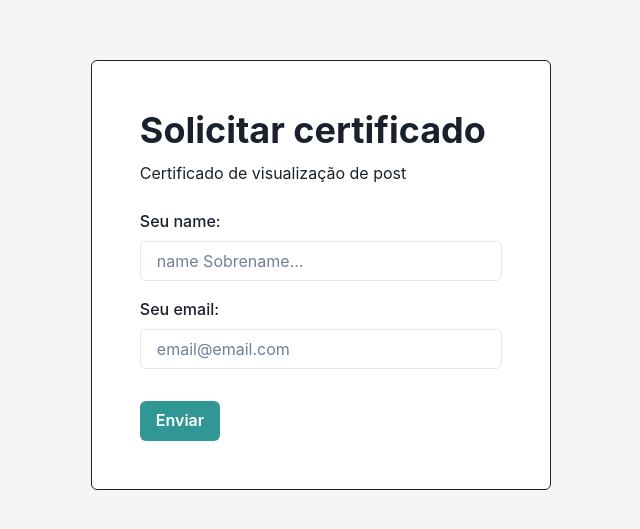
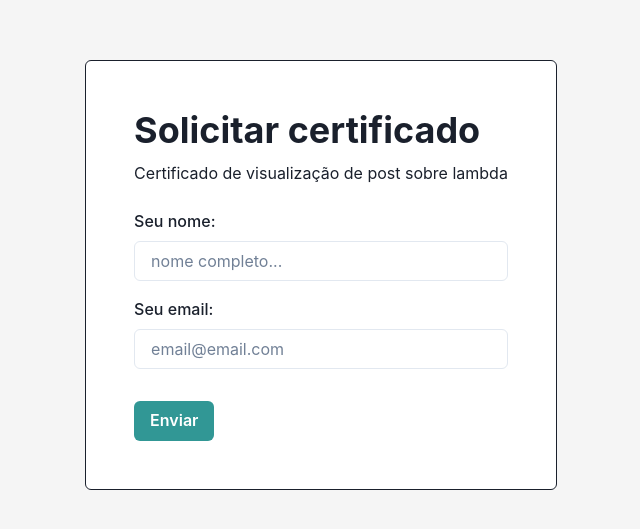
Before and after one commit to thuurzz/front-form-solicita-certificado-nextjs, a Next.js app: page / in a window 1280 px wide. Shown: the part 125-654 px from the top of the page, without its empty margins (319-959 px from the left). Built offline with nearby package versions, Linux system fonts and the light colour scheme.

Commit message:
fix: nome dos inputs

```diff
--- a/pages/index.tsx
+++ b/pages/index.tsx
@@ -49,7 +49,7 @@ export default function Home() {
           position: "top",
           title: "Solicitação enviada.",
           description:
-            "Tudo certo, em alguns instantes verifique seu e-mail, inclusive a caixa de spam.",
+            "Tudo certo! Em alguns instantes verifique seu e-mail, inclusive a caixa de spam.",
           status: "success",
           duration: 9000,
           isClosable: true,
@@ -88,15 +88,15 @@ export default function Home() {
         <FormControl>
           <Heading mb={2}>Solicitar certificado</Heading>
           <Text fontSize={"md"} mb={6}>
-            Certificado de visualização de post
+            Certificado de visualização de post sobre lambda
           </Text>
-          <FormLabel>Seu name:</FormLabel>
+          <FormLabel>Seu nome:</FormLabel>
           <Input
             value={name}
             onChange={(e) => setname(e.target.value)}
             mb={4}
             type={"text"}
-            placeholder="name Sobrename..."
+            placeholder="nome completo..."
           />
           <FormLabel>Seu email:</FormLabel>
           <Input
```
